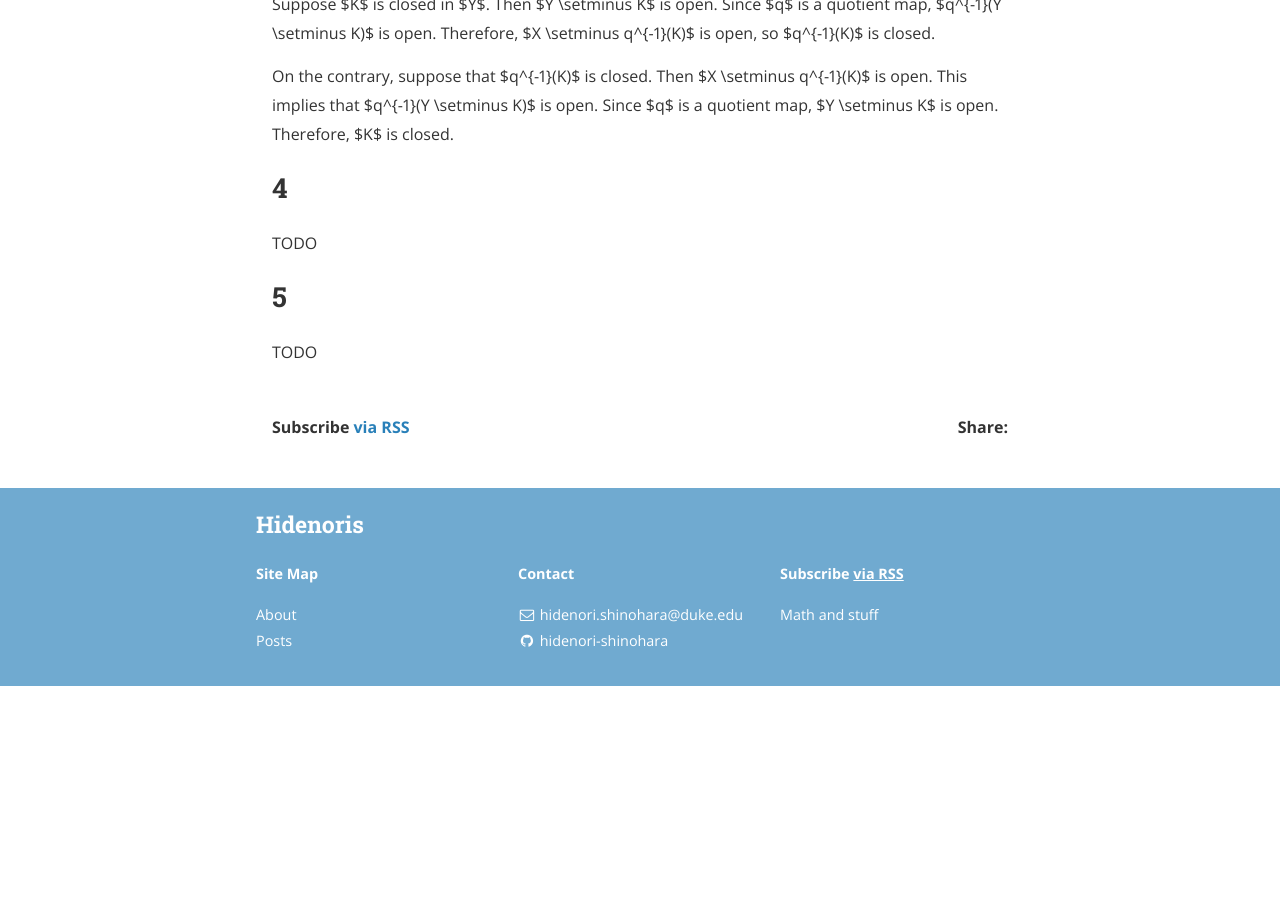
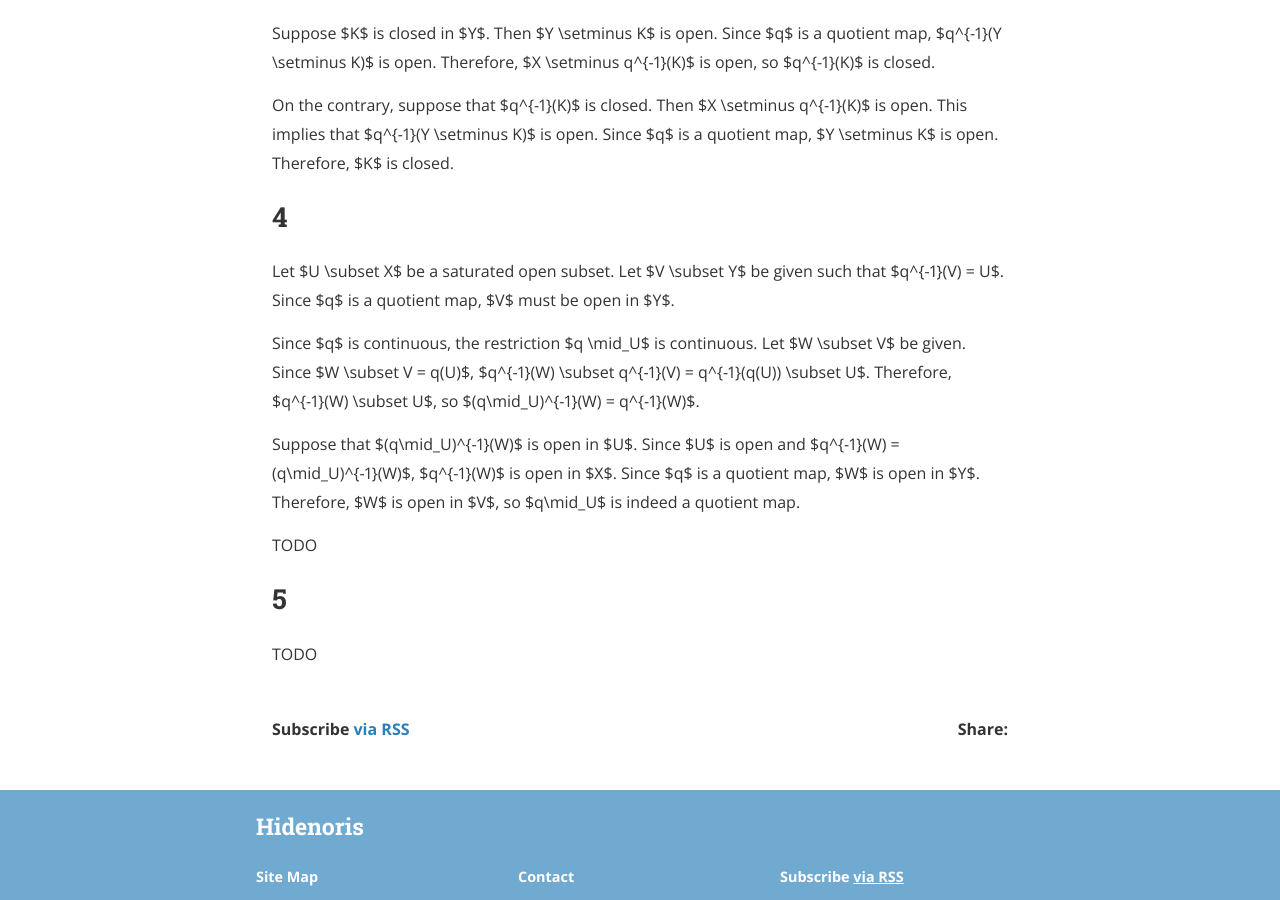
Before and after one commit to hidenori-shinohara/hidenori-shinohara.github.io, a Jekyll site: the page built from _posts/introduction_to_topological_manifolds/chapter3/2019-08-26-properties-of-quotient-maps-prop-3-62.md, in a window 1280 px wide and 900 px high, scrolled down 2111 px. Built offline with Jekyll 4.4.1, drawn with Linux system fonts in a browser that asks for light colours; nearby versions of some CDN libraries; formulas are drawn with MathJax 3; before the commit the page ends 2797 px from its top, so only the background shows below that; some of the changed text lies outside the part shown.

Commit message:
Finish the first part of part 4 of 3-62

```diff
--- a/_posts/introduction_to_topological_manifolds/chapter3/2019-08-26-properties-of-quotient-maps-prop-3-62.md
+++ b/_posts/introduction_to_topological_manifolds/chapter3/2019-08-26-properties-of-quotient-maps-prop-3-62.md
@@ -9,7 +9,7 @@ author: Hidenori
 1. Any composition of quotient maps is a quotient map.
 1. An injective quotient map is a homeomorphism.
 1. If $q: X \rightarrow Y$ is a quotient map, a subset $K \subset Y$ is closed if and only if $q^{-1}(K)$ is closed in $X$.
-1. TODO
+1. If $q: X \rightarrow Y$ is a quotient map and $U \subset X$ is a saturated open or closed subset, then the restriction $q \mid_{U}: U \rightarrow q(U)$ is a quotient map.
 1. TODO
 
 # Solution
@@ -66,9 +66,21 @@ This implies that $q^{-1}(Y \setminus K)$ is open.
 Since $q$ is a quotient map, $Y \setminus K$ is open.
 Therefore, $K$ is closed.
 
+## 4
+Let $U \subset X$ be a saturated open subset.
+Let $V \subset Y$ be given such that $q^{-1}(V) = U$.
+Since $q$ is a quotient map, $V$ must be open in $Y$.
 
+Since $q$ is continuous, the restriction $q \mid_U$ is continuous.
+Let $W \subset V$ be given.
+Since $W \subset V = q(U)$, $q^{-1}(W) \subset q^{-1}(V) = q^{-1}(q(U)) \subset U$.
+Therefore, $q^{-1}(W) \subset U$, so $(q\mid_U)^{-1}(W) = q^{-1}(W)$.
 
-## 4
+Suppose that $(q\mid_U)^{-1}(W)$ is open in $U$.
+Since $U$ is open and $q^{-1}(W) = (q\mid_U)^{-1}(W)$, $q^{-1}(W)$ is open in $X$.
+Since $q$ is a quotient map, $W$ is open in $Y$.
+Therefore, $W$ is open in $V$, so $q\mid_U$ is indeed a quotient map.
+
 TODO
 
 ## 5
```
